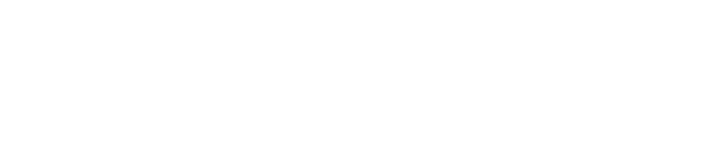
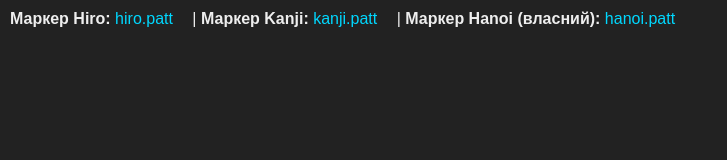
Before and after one commit to coffitron21/ICTO, a plain HTML site: page week04/ARindex.html in a window 1280 px wide. Shown: the whole page, without its empty margins (0-727 px from the left). Drawn offline with Linux system fonts and the light colour scheme.

Commit message:
Update ARindex.html

```diff
--- a/week04/ARindex.html
+++ b/week04/ARindex.html
@@ -1,17 +1,51 @@
 <!doctype html>
 <html>
   <head>
+    <title>AR.js з трьома маркерами</title>
+    <meta charset="utf-8">
     <script src="https://aframe.io/releases/1.5.0/aframe.min.js"></script>
     <script src="https://raw.githack.com/AR-js-org/AR.js/master/aframe/build/aframe-ar.js"></script>
+    <style>
+      body {
+        font-family: sans-serif;
+        background: #222;
+        color: #eee;
+        margin: 10px;
+      }
+      #markers-links {
+        margin-bottom: 20px;
+      }
+      #markers-links a {
+        color: #00d8ff;
+        text-decoration: none;
+        margin-right: 15px;
+      }
+    </style>
   </head>
   <body>
+    <div id="markers-links">
+      <strong>Маркер Hiro:</strong>
+      <a href="https://raw.githubusercontent.com/AR-js-org/AR.js/master/data/data/patt.hiro" target="_blank">hiro.patt</a> |
+      <strong>Маркер Kanji:</strong>
+      <a href="https://raw.githubusercontent.com/AR-js-org/AR.js/master/data/data/patt.kanji" target="_blank">kanji.patt</a> |
+      <strong>Маркер Hanoi (власний):</strong>
+      <a href="#" target="_blank">hanoi.patt</a>
+    </div>
+
     <a-scene embedded arjs="debugUIEnabled: false">
       <a-marker preset="hiro">
         <a-box position="0 0.5 0" color="blue"></a-box>
       </a-marker>
+
       <a-marker preset="kanji">
         <a-sphere position="0 0.5 0" radius="0.5" color="yellow"></a-sphere>
       </a-marker>
+
+      <!-- Третій маркер з кастомним патерном hanoi.patt -->
+      <a-marker type="pattern" url="./hanoi.patt">
+        <a-cylinder position="0 0.5 0" radius="0.3" height="1" color="green"></a-cylinder>
+      </a-marker>
+
       <a-entity camera></a-entity>
     </a-scene>
   </body>
```
